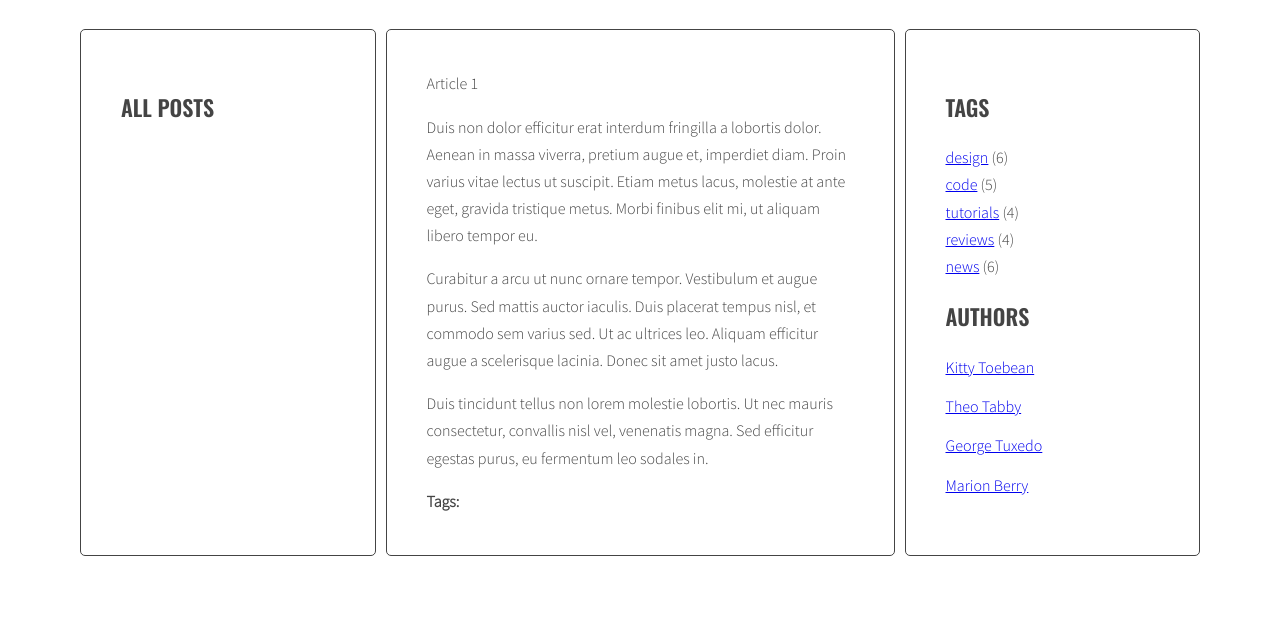
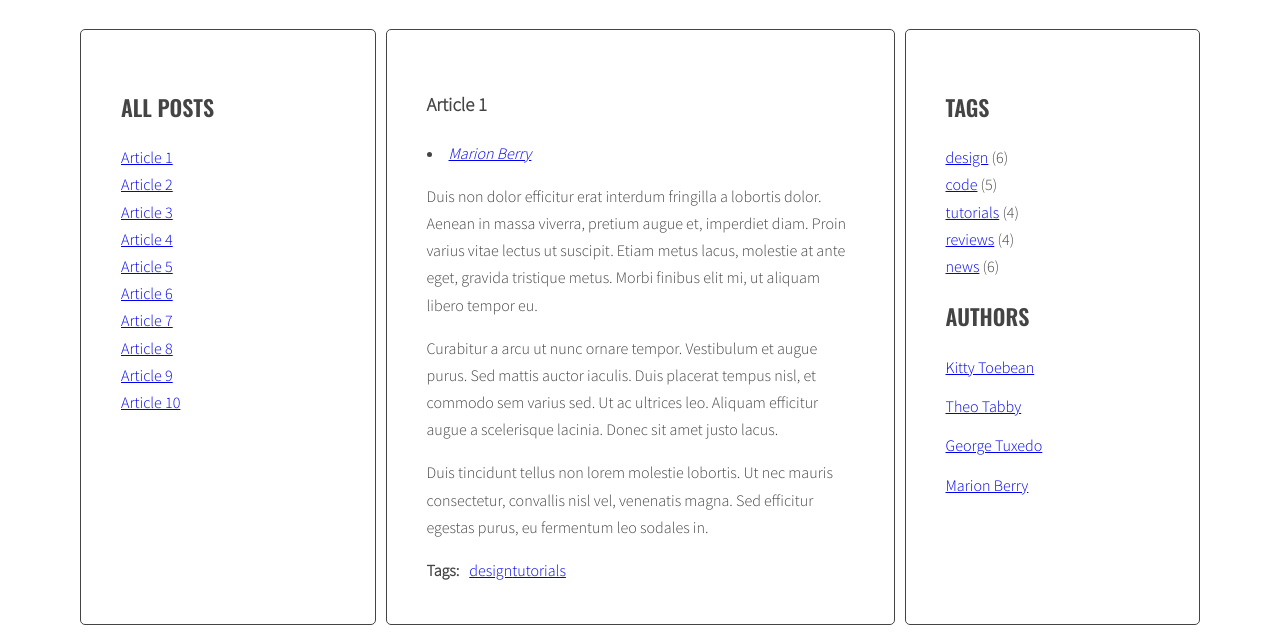
Before and after one commit to SewerynNurczyk/js-blog, a website: page index.html in a window 1280 px wide. Shown: the part 214-847 px from the top of the page. Before the commit the page ends 800 px from the top, so only its background shows below. Drawn offline with nearby package versions, Linux system fonts and the light colour scheme.

Commit message:
Add function generateAuthors

```diff
--- a/index.html
+++ b/index.html
@@ -16,11 +16,10 @@
                 <aside class="sidebar">
                     <h2 class="section-title">All posts</h2>
                     <ul class="list titles">
-
                     </ul>
                 </aside>
                 <section class="posts">
-                    <article class="post active" id="article-1" data-tags="design tutorials" data-author="Marion Berry>
+                    <article class="post active" id="article-1" data-tags="design tutorials" data-author="Marion Berry">
                         <h3 class="post-title">Article 1</h3>
                         <p class="post-author"></p>
                         <div class="post-content">
--- a/js/script.js
+++ b/js/script.js
@@ -9,7 +9,7 @@ const titleClickHandler = function (event) {
   event.preventDefault();
   const clickedElement = this;
   console.log('Link was clicked!');
-    console.log(event)
+  console.log(event);
   console.log('clickedElement (with plus): ' + clickedElement);
 
   /* [DONE] remove class 'active' from all article links  */
@@ -40,11 +40,12 @@ const titleClickHandler = function (event) {
 
   /* add class 'active' to the correct article */
   targetArticle.classList.add('active');
-}
+};
 const optArticleSelector = '.post',
   optTitleSelector = '.post-title',
   optTitleListSelector = '.titles',
-    optArticleTagsSelector = '.post-tags .list';
+  optArticleTagsSelector = '.post-tags .list',
+  optAuthorSelector = '.post-author';
 
 function generateTitleLinks(customSelector = '') {
 
@@ -156,17 +157,50 @@ function tagClickHandler(event){
   }
 
   /* execute function "generateTitleLinks" with article selector as argument */
-  generateTitleLinks('data-tags~="' + tag +'"]');
+  generateTitleLinks('[data-tags~="' + tag + '"]');
 }
-
 function addClickListenersToTags(){
   /* find all links to tags */
+  const tagLinks = document.querySelectorAll('a[href^="#tag-"]');
 
   /* START LOOP: for each link */
+  for(let link of tagLinks){
 
     /* add tagClickHandler as event listener for that link */
-
+    link.addEventListener('click',tagClickHandler);
   /* END LOOP: for each link */
+  }
 }
 
 addClickListenersToTags();
+
+function generateAuthors(){
+  /* find all articles */
+  const articles = document.querySelectorAll(optArticleSelector);
+
+  /* START LOOP: for every article: */
+  for (let article of articles) {
+
+    /* find tags wrapper */
+    const wrapper = article.querySelector(optAuthorSelector);
+
+    /* make html variable with empty string */
+    let html = '';
+
+    /* get tags from data-tags attribute */
+    const author = article.getAttribute('data-author');
+
+    /* generate HTML of the link */
+    const linkHTML = '<li><a href="#author-'+ author +'"><span>'+ author +'</span></a></li>';
+
+    /* add generated code to html variable */
+    html = html + linkHTML;
+
+    /* insert HTML of all the links into the tags wrapper */
+    wrapper.innerHTML = html;
+
+  /* END LOOP: for every article: */
+  }
+}
+
+generateAuthors();
--- a/package.json
+++ b/package.json
@@ -8,15 +8,15 @@
     "init:dirs": "mkdirp sass css vendor images js",
     "init:files": "touch README.md index.html sass/style.scss js/script.js",
     "init:gitignore": "curl https://raw.githubusercontent.com/github/gitignore/master/Node.gitignore -o .gitignore",
-    "test": "npm run test:*",
+    "test": "npm-run-all test:*",
     "test:html": "html-validate *.html",
-    "test:js": "eslint js/",
+    "test:js": "eslint js/ --fix",
     "build": "npm-run-all build:* test",
     "build:sass": "sass --style=compressed --no-source-map sass:css",
     "build:autoprefixer": "postcss css/*.css --use autoprefixer -d css",
     "build-dev": "npm-run-all build-dev:sass build:autoprefixer",
     "build-dev:sass": "sass --style=expanded --source-map sass:css",
-    "watch": "npm-run-all build:* build-dev -p watch:*",
+    "watch": "npm-run-all build build-dev -p watch:*",
     "watch:browsersync": "browser-sync start --server --files \"css/*.css\" \"*.html\" \"js/*.js\"",
     "watch:sassprefixer": "onchange sass/*.scss -- npm run build-dev",
     "lint": "eslint src --ext .ts",
```
Also changed, not shown: .eslintrc.json. Lines whose indentation alone changed are shown as unchanged.
